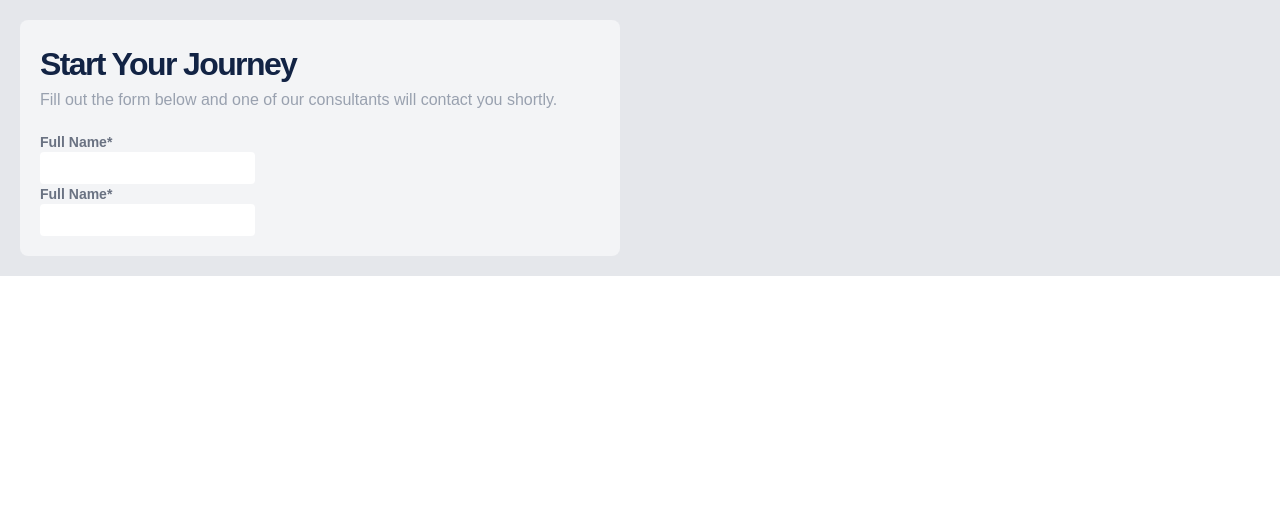
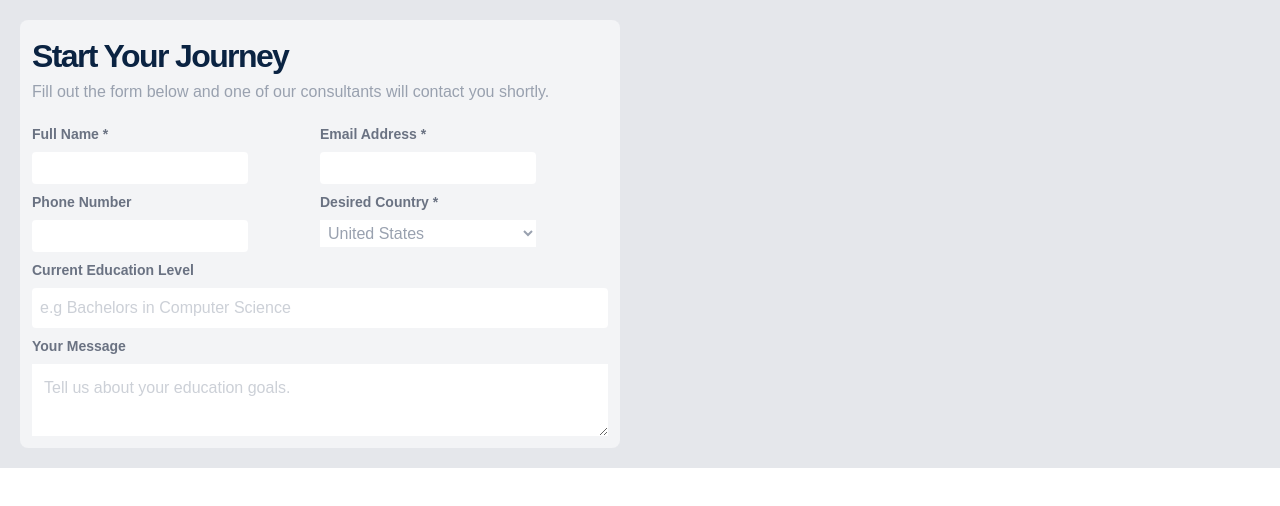
Before and after one commit to ashfaqmbd/innovcons1, a Next.js app: page /forms in a window 1280 px wide. Shown: the top 506 px of the page. Built offline with nearby package versions, Linux system fonts and the light colour scheme.

Commit message:
worked on form

```diff
--- a/app/forms/page.jsx
+++ b/app/forms/page.jsx
@@ -2,11 +2,12 @@ export default function Contact() {
   return (
     <>
       <div className="grid grid-cols-1 md:grid-cols-2 bg-gray-200">
-
-          <div className="bg-gray-100 p-5 rounded-lg m-5">
-           <div>
-            <h1 className="text-[#122344] text-[1rem] md:text-[2rem] font-bold tracking-tighter">Start Your Journey</h1>
-           </div>
+        <div className="bg-gray-100 p-3 rounded-lg m-5">
+          <div>
+            <h1 className="text-[#0A2342] text-[2rem]  font-bold tracking-tighter">
+              Start Your Journey
+            </h1>
+          </div>
           <div>
             <p className="text-gray-400  md:text-[1rem]">
               Fill out the form below and one of our consultants will contact
@@ -14,16 +15,91 @@ export default function Contact() {
             </p>
           </div>
           <div className="text-gray-400 mt-5">
-           <form action="">
-            <label htmlFor="" className="text-sm font-bold text-gray-500 block">Full Name*</label>
-            <input type="text" className="bg-white p-1 rounded" />
-            <label htmlFor="" className="text-sm font-bold text-gray-500 block">Full Name*</label>
-            <input type="text" className="bg-white p-1 rounded" />
-           </form>
+            <form action="">
+              <div className="grid grid-cols-1 md:grid-cols-2">
+                <div>
+                  <label
+                    htmlFor=""
+                    className="text-sm font-bold text-gray-500 block mb-2"
+                  >
+                    Full Name *
+                  </label>
+                  <input
+                    type="text"
+                    className="bg-white p-1 rounded mb-2 w-full md:w-3/4"
+                  />
+                  <label
+                    htmlFor=""
+                    className="text-sm font-bold text-gray-500 block mb-2"
+                  >
+                    Phone Number
+                  </label>
+                  <input
+                    type="text"
+                    className="bg-white p-1 rounded mb-2 w-full md:w-3/4"
+                  />
+                </div>
+                <div>
+                  <label
+                    htmlFor=""
+                    className="text-sm font-bold text-gray-500 block mb-2"
+                  >
+                    Email Address *
+                  </label>
+                  <input
+                    type="email"
+                    className="bg-white p-1 rounded mb-2 w-full md:w-3/4"
+                  />
+                  <label
+                    htmlFor=""
+                    className="text-sm font-bold text-gray-500 block mb-2 md:w-full"
+                  >
+                    Desired Country *
+                  </label>
+                  <select
+                    name=""
+                    id=""
+                    className="p-1 md:w-3/4 w-full bg-white mb-2"
+                  >
+                    <option value="">United Kingdom</option>
+                    <option value="" selected>
+                      United States
+                    </option>
+                    <option value="">Canada</option>
+                    <option value="">Ireland</option>
+                    <option value="">Australia</option>
+                    <option value="">Europe</option>
+                  </select>
+                </div>
+              </div>
+              <div className="grid grid-cols-1">
+                <label
+                  htmlFor=""
+                  className="text-sm font-bold text-gray-500 block mb-2"
+                >
+                  Current Education Level
+                </label>
+                <input
+                  type="text"
+                  className="bg-white p-2 rounded mb-2 md:w-full"
+                  placeholder="e.g Bachelors in Computer Science"
+                />
+                <label
+                  htmlFor=""
+                  className="text-sm font-bold text-gray-500 block mb-2"
+                >
+                  Your Message
+                </label>
+                <textarea
+                  name=""
+                  id=""
+                  placeholder="Tell us about your education goals."
+                  className="p-3 md:w-full bg-white"
+                ></textarea>
+              </div>
+            </form>
           </div>
-       </div>
-
-
+        </div>
 
         <div className=""></div>
       </div>
```
